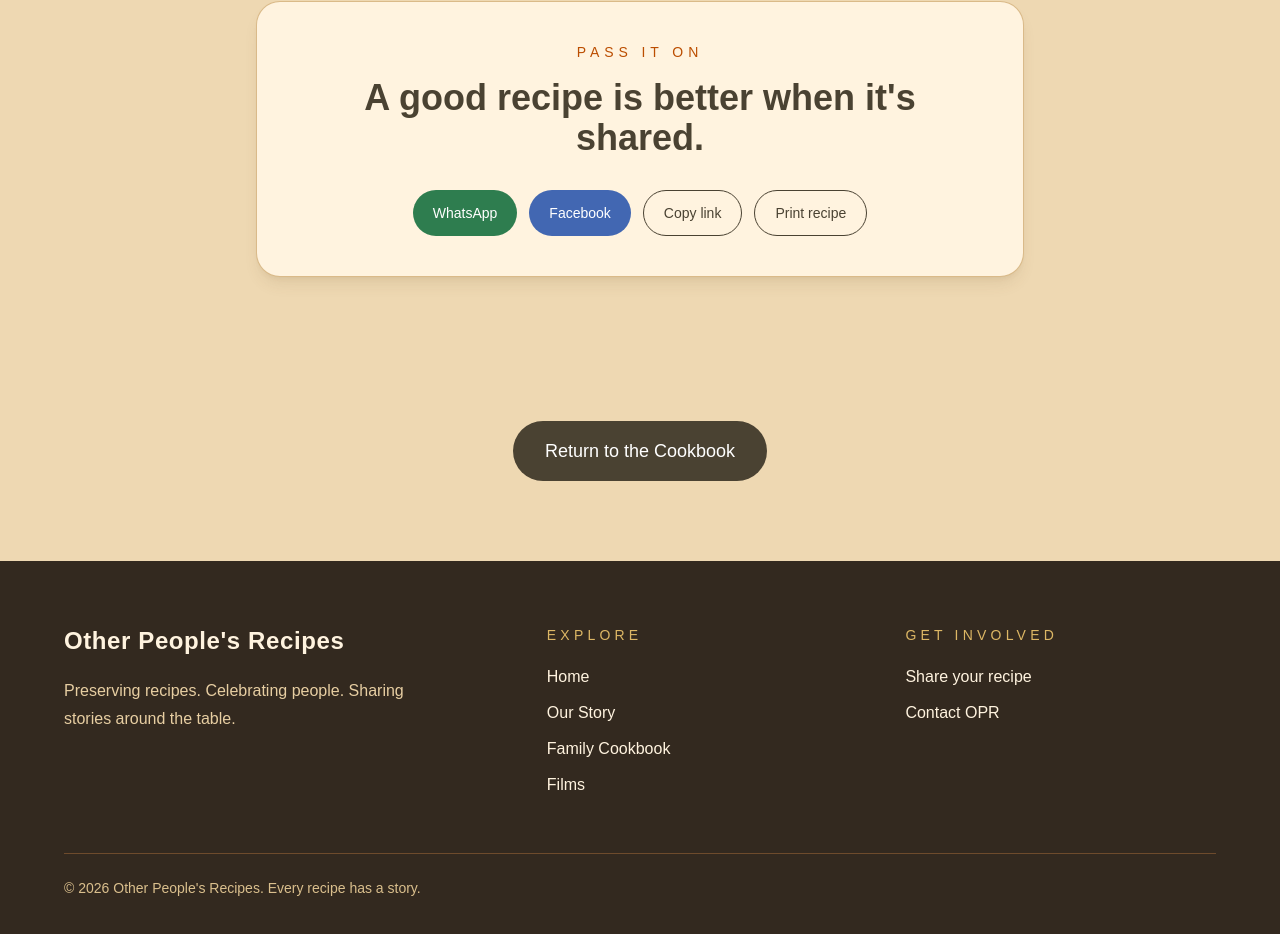
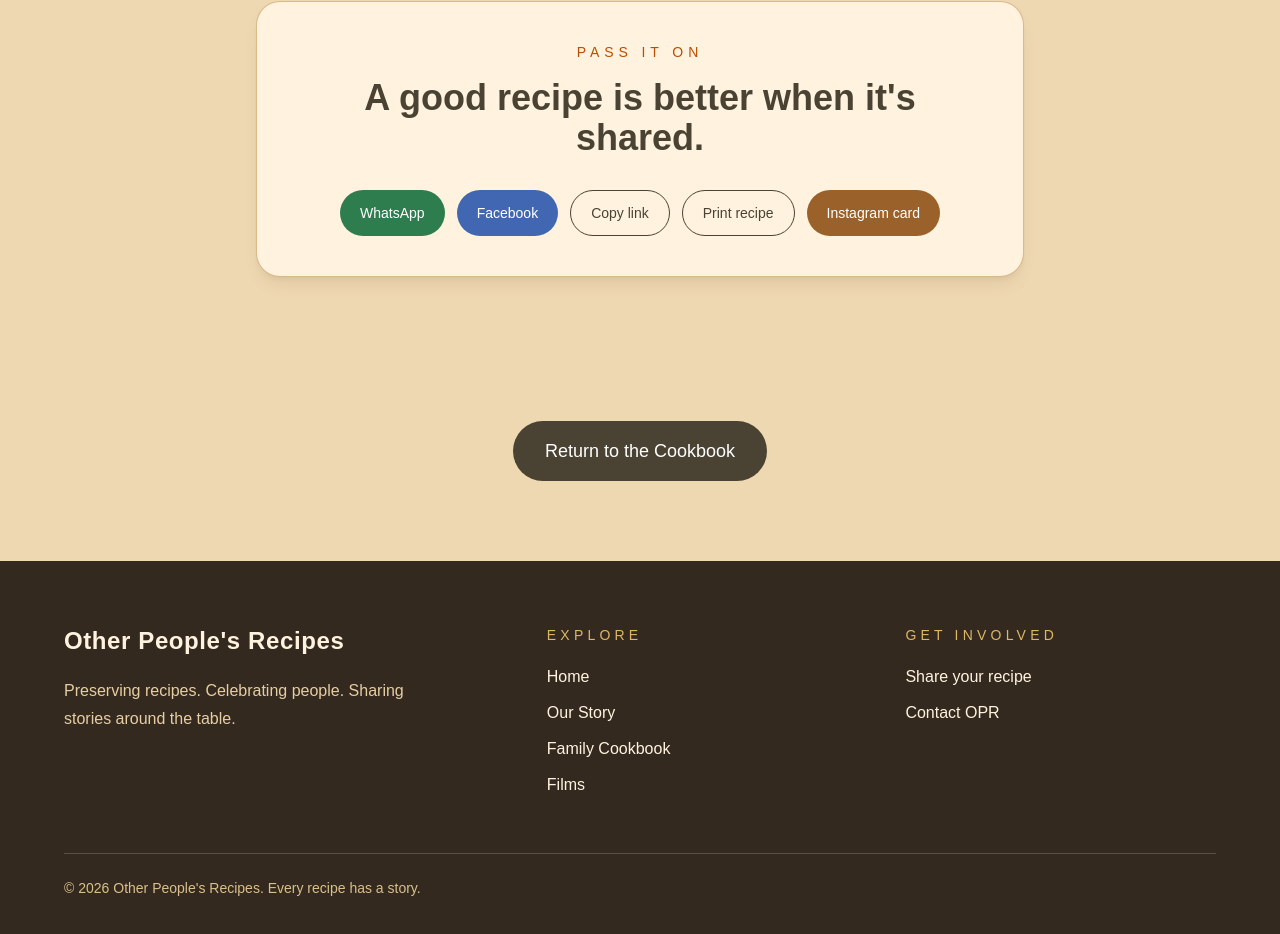
Before and after one commit to OPRUK/opr-platform, a Next.js app: page /family-cookbook/dads-friday-night-butter-chicken in a window 1280 px wide. Shown: the part 2228-3162 px from the top of the page. Built offline with nearby package versions, Linux system fonts and the light colour scheme.

Commit message:
Add Instagram recipe card downloads

```diff
--- a/app/components/RecipeActions.tsx
+++ b/app/components/RecipeActions.tsx
@@ -2,8 +2,15 @@
 
 import { useState } from "react";
 
-export default function RecipeActions({ title }: { title: string }) {
+export default function RecipeActions({
+  title,
+  imageUrl,
+}: {
+  title: string;
+  imageUrl?: string | null;
+}) {
   const [copied, setCopied] = useState(false);
+  const [instagramMessage, setInstagramMessage] = useState("");
 
   const shareText = `I thought you might enjoy ${title} from Other People's Recipes.`;
 
@@ -35,6 +42,104 @@ export default function RecipeActions({ title }: { title: string }) {
     } catch {
       setCopied(false);
     }
+  }
+
+  function drawWrappedText(
+    context: CanvasRenderingContext2D,
+    text: string,
+    x: number,
+    y: number,
+    maxWidth: number,
+    lineHeight: number,
+  ) {
+    const words = text.split(" ");
+    let line = "";
+    let currentY = y;
+
+    words.forEach((word) => {
+      const candidate = line ? `${line} ${word}` : word;
+      if (context.measureText(candidate).width > maxWidth && line) {
+        context.fillText(line, x, currentY);
+        line = word;
+        currentY += lineHeight;
+      } else {
+        line = candidate;
+      }
+    });
+
+    if (line) {
+      context.fillText(line, x, currentY);
+    }
+  }
+
+  async function downloadInstagramCard() {
+    setInstagramMessage("");
+    const canvas = document.createElement("canvas");
+    canvas.width = 1080;
+    canvas.height = 1080;
+    const context = canvas.getContext("2d");
+
+    if (!context) {
+      setInstagramMessage("We could not create the image just now.");
+      return;
+    }
+
+    context.fillStyle = "#FFF3DF";
+    context.fillRect(0, 0, 1080, 1080);
+    context.fillStyle = "#4A4232";
+    context.fillRect(0, 0, 1080, 640);
+
+    if (imageUrl) {
+      try {
+        const image = new window.Image();
+        image.crossOrigin = "anonymous";
+        image.src = imageUrl;
+        await new Promise<void>((resolve, reject) => {
+          image.onload = () => resolve();
+          image.onerror = () => reject(new Error("Image failed to load"));
+        });
+
+        const sourceSize = Math.min(image.width, image.height);
+        const sourceX = (image.width - sourceSize) / 2;
+        const sourceY = (image.height - sourceSize) / 2;
+        context.drawImage(image, sourceX, sourceY, sourceSize, sourceSize, 0, 0, 1080, 640);
+        const gradient = context.createLinearGradient(0, 430, 0, 640);
+        gradient.addColorStop(0, "rgba(45, 33, 23, 0)");
+        gradient.addColorStop(1, "rgba(45, 33, 23, 0.55)");
+        context.fillStyle = gradient;
+        context.fillRect(0, 0, 1080, 640);
+      } catch {
+        // The finished card remains useful even if a contributor image is unavailable.
+      }
+    }
+
+    context.fillStyle = "#9A622A";
+    context.font = "600 28px Arial, sans-serif";
+    context.letterSpacing = "4px";
+    context.fillText("OTHER PEOPLE'S RECIPES", 76, 740);
+    context.letterSpacing = "0px";
+    context.fillStyle = "#4A4232";
+    context.font = "bold 62px Georgia, serif";
+    drawWrappedText(context, title, 76, 820, 928, 76);
+    context.fillStyle = "#766B5C";
+    context.font = "italic 28px Georgia, serif";
+    context.fillText("Every recipe has a story.", 76, 1010);
+
+    canvas.toBlob((blob) => {
+      if (!blob) {
+        setInstagramMessage("We could not create the image just now.");
+        return;
+      }
+
+      const link = document.createElement("a");
+      link.href = URL.createObjectURL(blob);
+      link.download = `${title.toLowerCase().replace(/[^a-z0-9]+/g, "-").replace(/(^-|-$)/g, "")}-opr.png`;
+      document.body.appendChild(link);
+      link.click();
+      link.remove();
+      URL.revokeObjectURL(link.href);
+      setInstagramMessage("Instagram card downloaded — ready to share.");
+    }, "image/png");
   }
 
   return (
@@ -75,7 +180,15 @@ export default function RecipeActions({ title }: { title: string }) {
           >
             Print recipe
           </button>
+          <button
+            type="button"
+            onClick={() => void downloadInstagramCard()}
+            className="rounded-full bg-[#9A622A] px-5 py-3 text-sm font-medium text-white transition hover:scale-105 hover:bg-[#7A481B]"
+          >
+            Instagram card
+          </button>
         </div>
+        {instagramMessage ? <p className="mt-5 text-sm text-stone-600">{instagramMessage}</p> : null}
       </div>
     </section>
   );
--- a/app/family-cookbook/[slug]/page.tsx
+++ b/app/family-cookbook/[slug]/page.tsx
@@ -158,7 +158,7 @@ export default async function RecipePage({
         </div>
       </section>
 
-      <RecipeActions title={recipe.title} />
+      <RecipeActions title={recipe.title} imageUrl={recipe.image} />
 
       <section className="px-6 py-20 text-center">
         <Link
--- a/app/family-cookbook/community/[id]/page.tsx
+++ b/app/family-cookbook/community/[id]/page.tsx
@@ -44,7 +44,9 @@ export default function CommunityRecipePage() {
 
   const imageUrl = recipe?.photo_path
     ? supabase.storage.from("recipe-photos").getPublicUrl(recipe.photo_path).data.publicUrl
-    : null;
+    : recipe?.title.toLowerCase().includes("sudesh") && recipe.title.toLowerCase().includes("bhindi")
+      ? "/images/recipes/sudeshs-bhindi.png"
+      : null;
 
   return (
     <main className="min-h-screen bg-[#EED8B2] text-[#4A4232]">
@@ -89,7 +91,7 @@ export default function CommunityRecipePage() {
               </ol>
             </div>
           </section>
-          <RecipeActions title={recipe.title} />
+          <RecipeActions title={recipe.title} imageUrl={imageUrl} />
         </>
       ) : null}
       <Footer />
```
